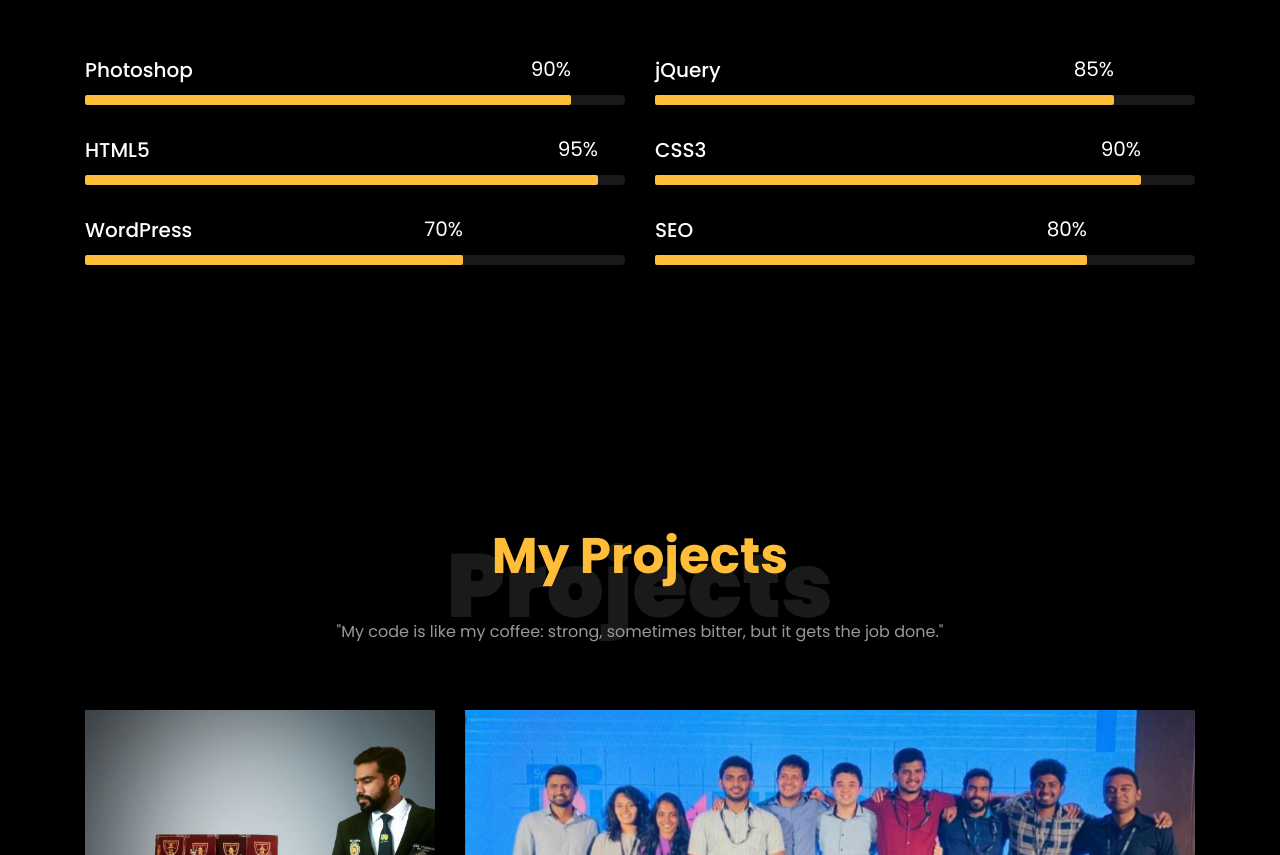
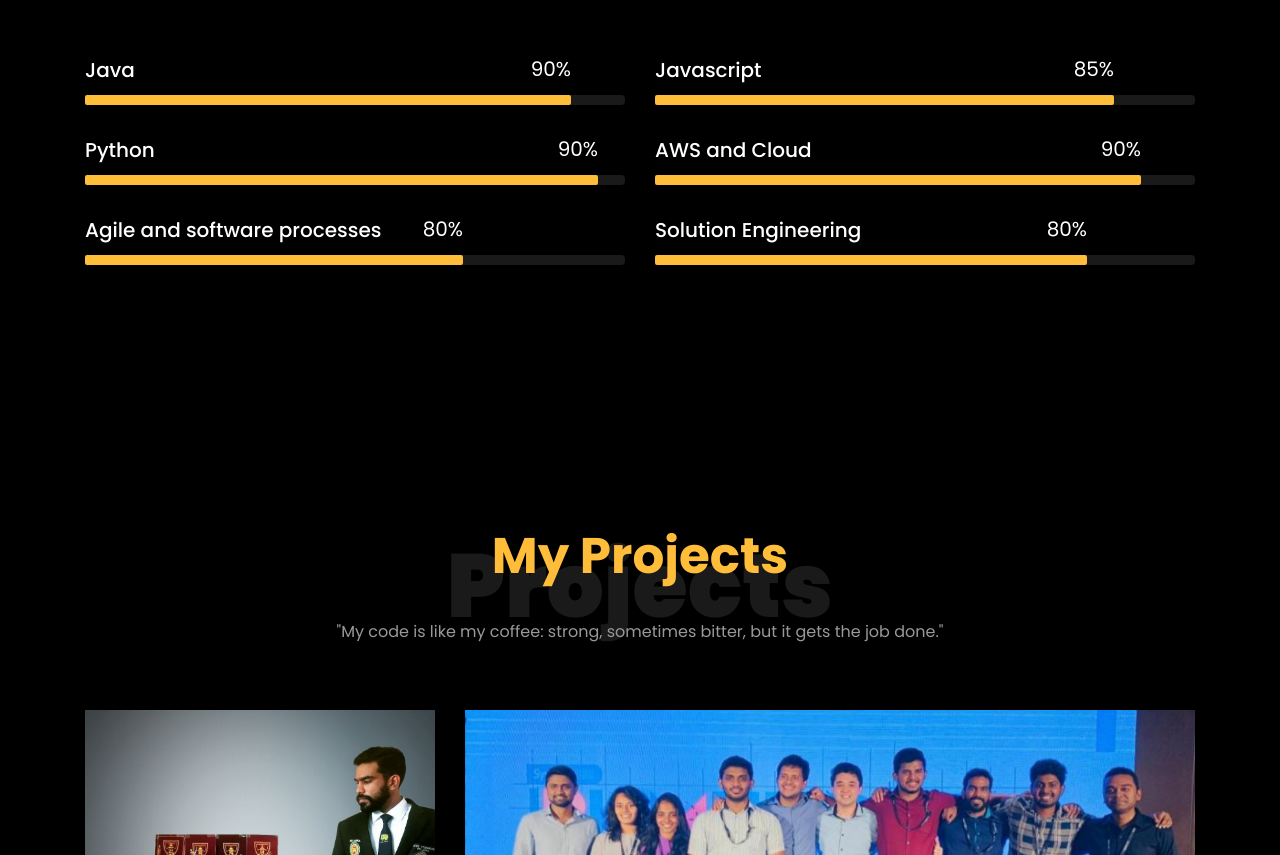
Before and after one commit to fnotess/my-portfolio-web, a plain HTML site: page index.html in a window 1280 px wide. Shown: the part 5305-6160 px from the top of the page. Drawn offline with Linux system fonts and the light colour scheme; files whose address does not match are found by name.

Commit message:
New changes

```diff
--- a/index.html
+++ b/index.html
@@ -287,7 +287,7 @@
 				<div class="row">
 					<div class="col-md-6 animate-box">
 						<div class="progress-wrap ftco-animate">
-							<h3>Photoshop</h3>
+							<h3>Java</h3>
 							<div class="progress">
 							 	<div class="progress-bar color-1" role="progressbar" aria-valuenow="90"
 							  	aria-valuemin="0" aria-valuemax="100" style="width:90%">
@@ -298,7 +298,7 @@
 					</div>
 					<div class="col-md-6 animate-box">
 						<div class="progress-wrap ftco-animate">
-							<h3>jQuery</h3>
+							<h3>Javascript</h3>
 							<div class="progress">
 							 	<div class="progress-bar color-2" role="progressbar" aria-valuenow="85"
 							  	aria-valuemin="0" aria-valuemax="100" style="width:85%">
@@ -309,18 +309,18 @@
 					</div>
 					<div class="col-md-6 animate-box">
 						<div class="progress-wrap ftco-animate">
-							<h3>HTML5</h3>
+							<h3>Python</h3>
 							<div class="progress">
 							 	<div class="progress-bar color-3" role="progressbar" aria-valuenow="95"
 							  	aria-valuemin="0" aria-valuemax="100" style="width:95%">
-							    <span>95%</span>
+							    <span>90%</span>
 							  	</div>
 							</div>
 						</div>
 					</div>
 					<div class="col-md-6 animate-box">
 						<div class="progress-wrap ftco-animate">
-							<h3>CSS3</h3>
+							<h3>AWS and Cloud</h3>
 							<div class="progress">
 							 	<div class="progress-bar color-4" role="progressbar" aria-valuenow="90"
 							  	aria-valuemin="0" aria-valuemax="100" style="width:90%">
@@ -331,18 +331,18 @@
 					</div>
 					<div class="col-md-6 animate-box">
 						<div class="progress-wrap ftco-animate">
-							<h3>WordPress</h3>
+							<h3>Agile and software processes</h3>
 							<div class="progress">
 							 	<div class="progress-bar color-5" role="progressbar" aria-valuenow="70"
 							  	aria-valuemin="0" aria-valuemax="100" style="width:70%">
-							    <span>70%</span>
+							    <span>80%</span>
 							  	</div>
 							</div>
 						</div>
 					</div>
 					<div class="col-md-6 animate-box">
 						<div class="progress-wrap ftco-animate">
-							<h3>SEO</h3>
+							<h3>Solution Engineering</h3>
 							<div class="progress">
 							 	<div class="progress-bar color-6" role="progressbar" aria-valuenow="80"
 							  	aria-valuemin="0" aria-valuemax="100" style="width:80%">
```
